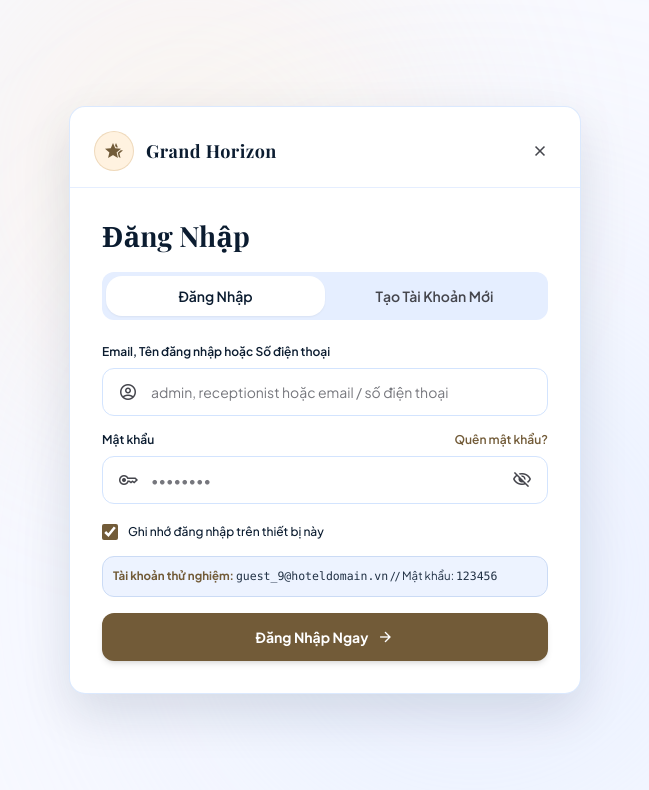
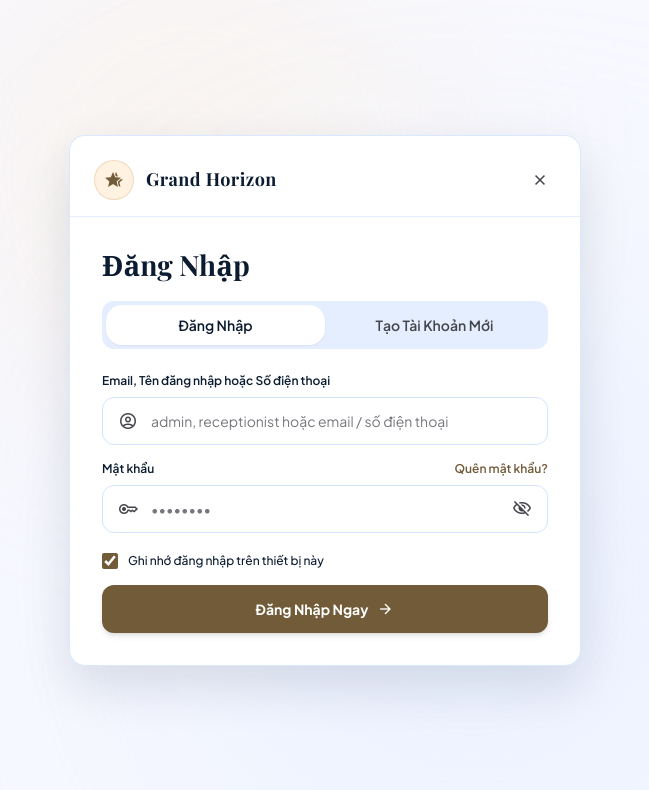
Before and after one commit to DVHorizon/CDPTW1-QuanLyKhachSan, a React (Vite) app in the folder frontend/: page /auth in a window 1280 px wide. Shown: the top 790 px of the page, without its empty margins (315-964 px from the left). Built offline with nearby package versions, Linux system fonts and the light colour scheme; no server answers; a web font is replaced by a local one.

Commit message:
feat(auth): xoa hoan toan khoi tai khoan thu nghiem demo tren man hinh dang nhap

```diff
--- a/frontend/src/pages/Auth.jsx
+++ b/frontend/src/pages/Auth.jsx
@@ -344,11 +344,6 @@ const Auth = () => {
                 </label>
               </div>
 
-              {/* Quick Demo Credentials Pill */}
-              <div className="p-2.5 rounded-xl bg-[#e5eeff]/70 border border-[#cbdbf5] text-[11.5px] text-[#203044]">
-                <span className="font-bold text-[#725b38]">Tài khoản thử nghiệm:</span> <code>guest_9@hoteldomain.vn</code> // Mật khẩu: <code>123456</code>
-              </div>
-
               {/* Primary CTA Button (Gold Accent) */}
               <button
                 type="submit"
```
